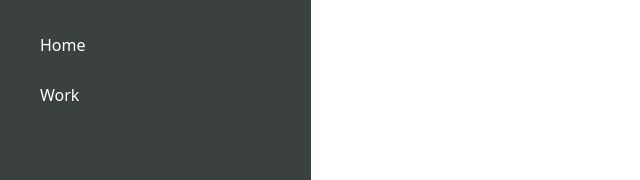
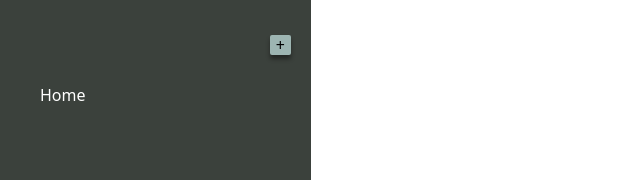
Before and after one commit to davmedeiros/todo-list, a website built with webpack: page src/index.html in a window 1280 px wide. Shown: the top 180 px of the page, without its empty margins (0-640 px from the left). Built offline with nearby package versions, Linux system fonts and the light colour scheme.

Commit message:
Add button to add projects

```diff
--- a/src/css/style.css
+++ b/src/css/style.css
@@ -12,7 +12,8 @@
 body,
 main,
 aside,
-aside p {
+aside p,
+.controls {
     display: grid;
 }
 
@@ -40,3 +41,24 @@ aside p:hover {
     background-color: var(--color-brand-psi);
     color: var(--color-brand-beta);
 }
+
+button {
+    cursor: pointer;
+}
+
+.controls {
+    grid-auto-flow: column;
+    justify-content: end;
+    gap: 5px;
+}
+
+.controls button {
+    background-color: var(--color-brand-gamma);
+    border: none;
+    border-radius: 2px;
+    box-shadow: 0 4px 4px rgba(0, 0, 0, 0.4);
+}
+
+.controls button:hover {
+    background-color: var(--color-brand-psi);
+}
--- a/src/index.html
+++ b/src/index.html
@@ -8,7 +8,12 @@
 </head>
 
 <body>
-    <aside></aside>
+    <aside>
+        <div class="controls">
+            <button type="button" id="add-project">+</button>
+        </div>
+        <div id="project-tabs"></div>
+    </aside>
     <main></main>
 </body>
 
--- a/src/js/dom.js
+++ b/src/js/dom.js
@@ -1,11 +1,14 @@
 const populateAside = (projects) => {
     const aside = document.querySelector('aside');
+    const projectTabs = document.querySelector('#project-tabs');
 
     projects.forEach(project => {
         const title = document.createElement('p');
         title.textContent = project.name;
-        aside.appendChild(title);
+        projectTabs.appendChild(title);
     });
+
+    aside.appendChild(projectTabs);
 }
 
 export { populateAside };
--- a/src/js/index.js
+++ b/src/js/index.js
@@ -4,7 +4,4 @@ import { Todo } from './todo';
 import { getProjects, createProject } from './project';
 import { populateAside } from './dom';
 
-// get a list of projects and populate aside with it
-// ...
-createProject('Work');
 populateAside(getProjects());
```
